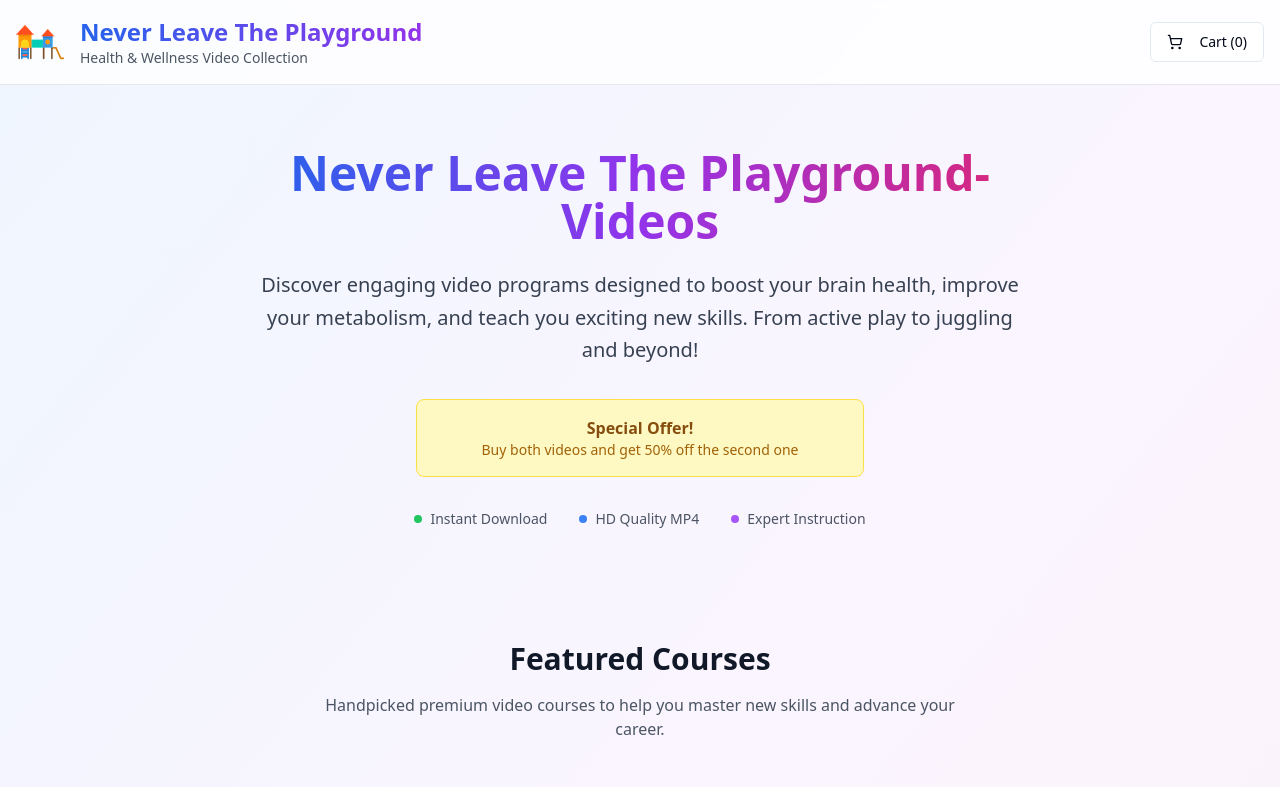
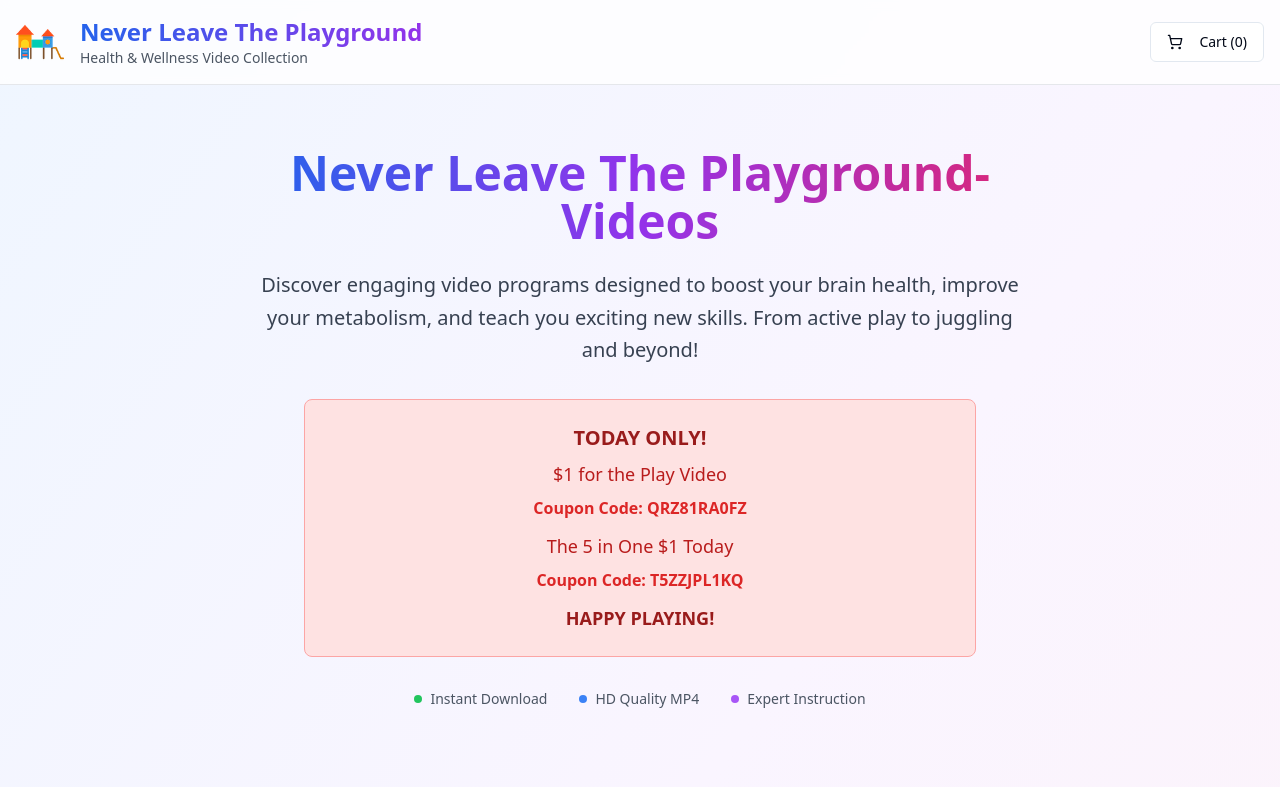
Before and after one commit to getgoingbb/split-video-deals, a React (Vite) app: page / in a window 1280 px wide. Shown: the top 787 px of the page. Built offline with nearby package versions, Linux system fonts and the light colour scheme.

Commit message:
Update promotional text
Updated the promotional text on the page.

```diff
--- a/src/pages/Index.tsx
+++ b/src/pages/Index.tsx
@@ -151,9 +151,13 @@ const Index = () => {
               Discover engaging video programs designed to boost your brain health, improve your metabolism,
               and teach you exciting new skills. From active play to juggling and beyond!
             </p>
-            <div className="bg-yellow-100 border border-yellow-300 rounded-lg p-4 mb-8 max-w-md mx-auto">
-              <p className="text-yellow-800 font-semibold">Special Offer!</p>
-              <p className="text-yellow-700 text-sm">Buy both videos and get 50% off the second one</p>
+            <div className="bg-red-100 border border-red-300 rounded-lg p-6 mb-8 max-w-2xl mx-auto">
+              <p className="text-red-800 font-bold text-xl mb-2">TODAY ONLY!</p>
+              <p className="text-red-700 text-lg mb-2">$1 for the Play Video</p>
+              <p className="text-red-600 font-semibold">Coupon Code: QRZ81RA0FZ</p>
+              <p className="text-red-700 text-lg mb-2 mt-3">The 5 in One $1 Today</p>
+              <p className="text-red-600 font-semibold">Coupon Code: T5ZZJPL1KQ</p>
+              <p className="text-red-800 font-bold text-lg mt-3">HAPPY PLAYING!</p>
             </div>
             <div className="flex justify-center space-x-8 text-sm text-gray-600">
               <div className="flex items-center">
```
